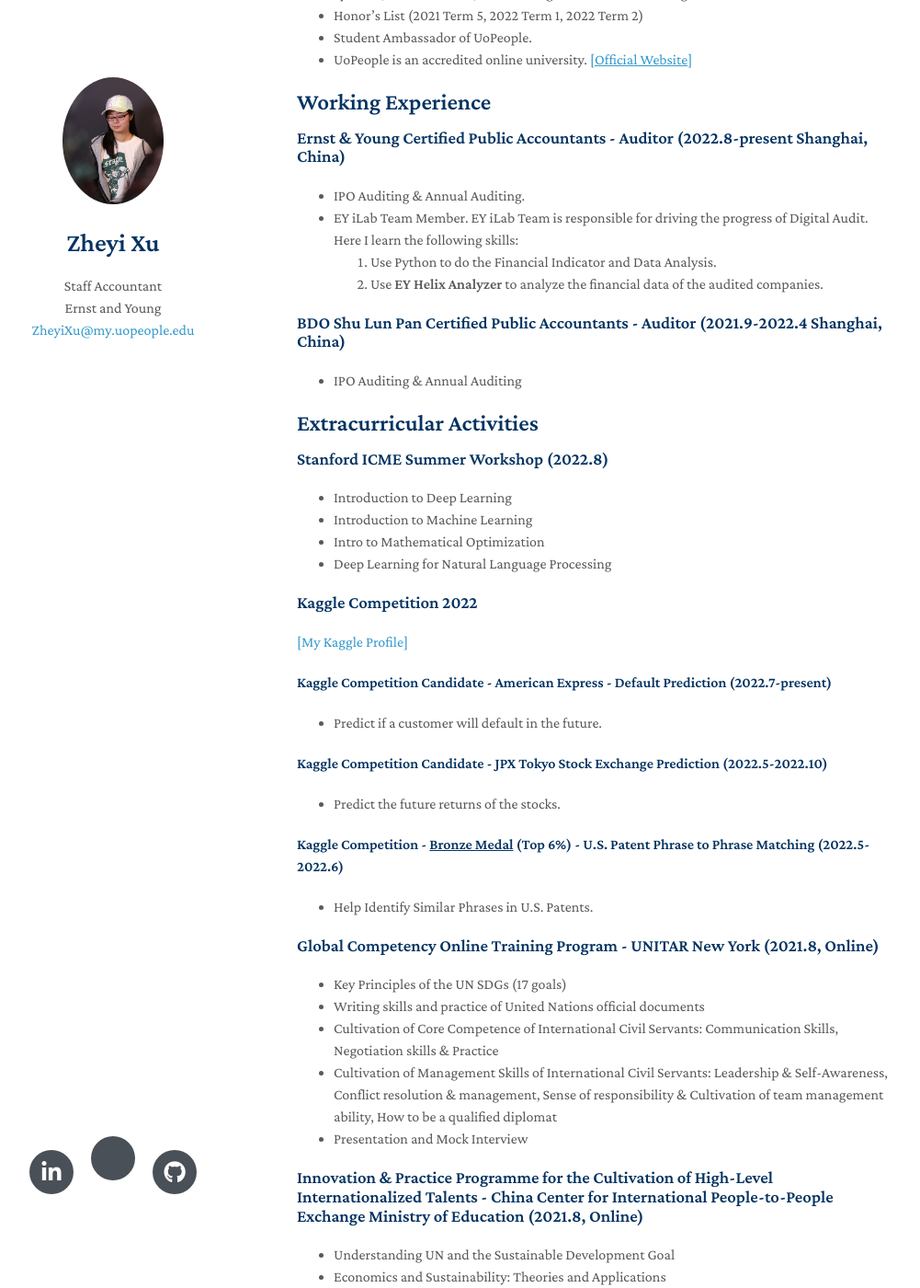
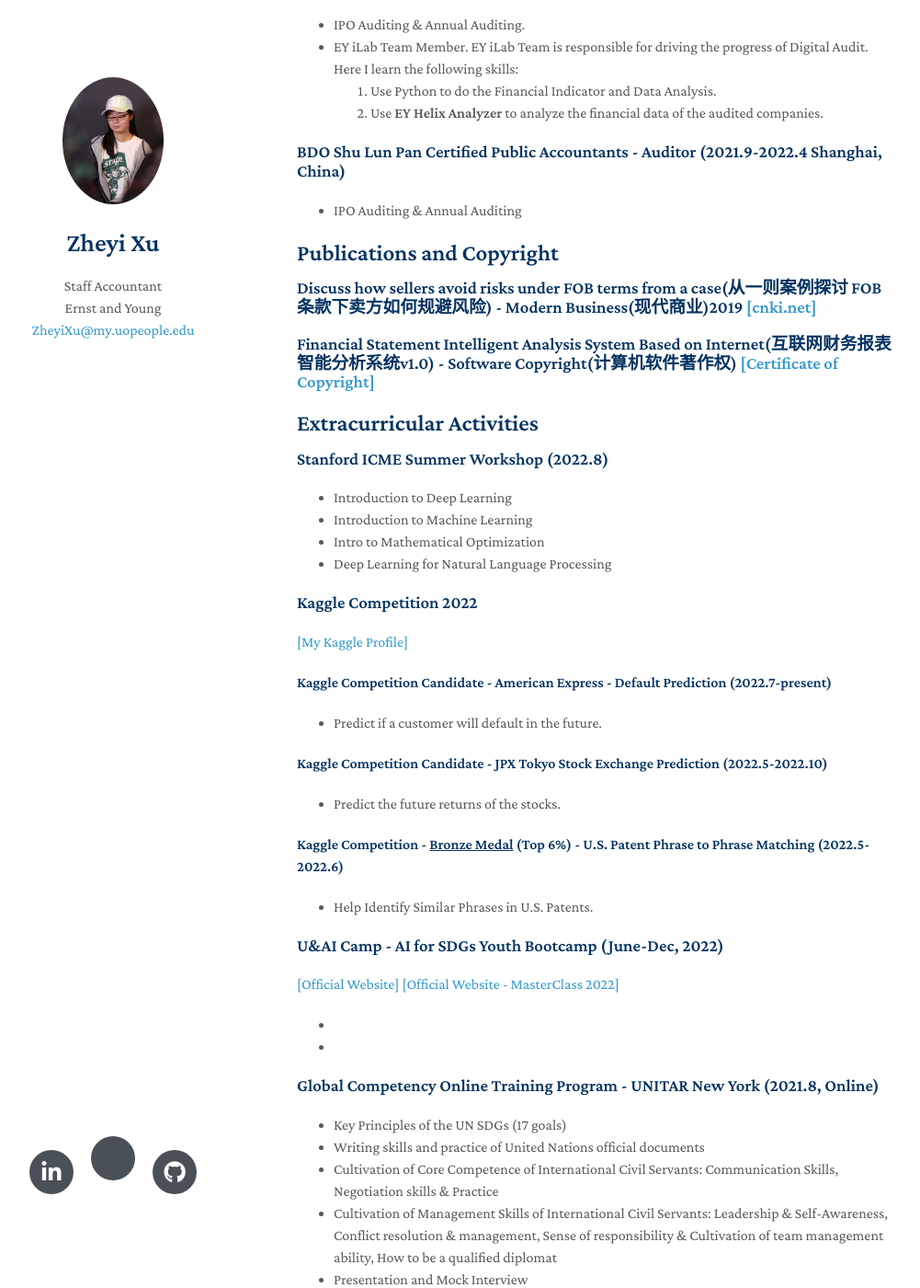
Before and after one commit to zheyixu99/zheyi-resume, a Jekyll site: the page built from index.md, in a window 1280 px wide and 1400 px high, scrolled down 1194 px. Shown: the whole window at 92% size, without its empty margins (147-1148 px from the left). Built offline with Jekyll 4.4.1, drawn with Linux system fonts in a browser that asks for light colours; nearby versions of some CDN libraries; a style sheet for code colours, icons or effects is not loaded; our own code applies the rules of GitHub Pages for plain Markdown files; some of the changed text lies outside the part shown.

Commit message:
Update index.md

```diff
--- a/index.md
+++ b/index.md
@@ -41,6 +35,7 @@ layout: homepage
   <br>
   [[PDF](https://arxiv.org/pdf/2002.10211.pdf)] [[Code](https://github.com/yaoyao-liu/mnemonics)] <strong><i style="color:#e74d3c">Oral Presentation</i></strong>
 --->
+
 
 ## Educational Background
 <h3>Shanghai University of International Business and Economics (SUIBE) (2017.9-2021.6)</h3>
@@ -66,6 +61,7 @@ layout: homepage
 - Student Ambassador of UoPeople.
 - UoPeople is an accredited online university. <a href="https://www.uopeople.edu" target="_blank">[<u>Official Website</u>]</a>
 
+
 ## Working Experience
 <h3>Ernst & Young Certified Public Accountants - Auditor (2022.8-present Shanghai, China)</h3>
 <ul>
@@ -81,6 +77,12 @@ layout: homepage
 <ul>
 <li>IPO Auditing & Annual Auditing</li>
 </ul>
+
+
+## Publications and Copyright
+<h3>Discuss how sellers avoid risks under FOB terms from a case(从一则案例探讨 FOB 条款下卖方如何规避风险) - Modern Business(现代商业)2019 <a href="https://kns.cnki.net/kcms/detail/detail.aspx?dbcode=CJFD&dbname=CJFDLAST2019&filename=XDBY201926012&uniplatform=NZKPT&v=onV58q2y0mP8YBB5X0k6qRiz6dBxJ9kBeRmzQoN8s3V4Cc1PqKLWPw9oSL3UfNsK" target="_blank">[cnki.net]</a></h3>
+
+<h3>Financial Statement Intelligent Analysis System Based on Internet(互联网财务报表智能分析系统v1.0) - Software Copyright(计算机软件著作权) <a href="https://zheyi-resume.vercel.app/assets/img/copyright/ZheyiXuCopyright.jpg" target="_blank">[Certificate of Copyright]</a></h3>
 
 
 ## Extracurricular Activities
@@ -106,6 +108,16 @@ layout: homepage
 <ul>
 <li>Help Identify Similar Phrases in U.S. Patents.</li>
 </ul>
+
+
+<h3>U&AI Camp - AI for SDGs Youth Bootcamp (June-Dec, 2022)</h3>
+<a href="https://www.ai4sdgbootcamp.org/" target="_blank">[Official Website]</a>
+<a href="https://www.ai4sdgbootcamp.org/masterclass2022?cid=b415f834-b338-41dd-a253-87f30a00ab97&utm_campaign=c010d92c-08e8-47f4-8bed-0d1894403bbc&utm_medium=mail&utm_source=so" target="_blank">[Official Website - MasterClass 2022]</a>
+<ul>
+<li></li>
+<li></li>
+</ul>
+
 
 <h3>Global Competency Online Training Program - UNITAR New York (2021.8, Online)</h3>
 <ul>
```
Also changed, not shown: other parts of index.md (+0 -6 lines).
